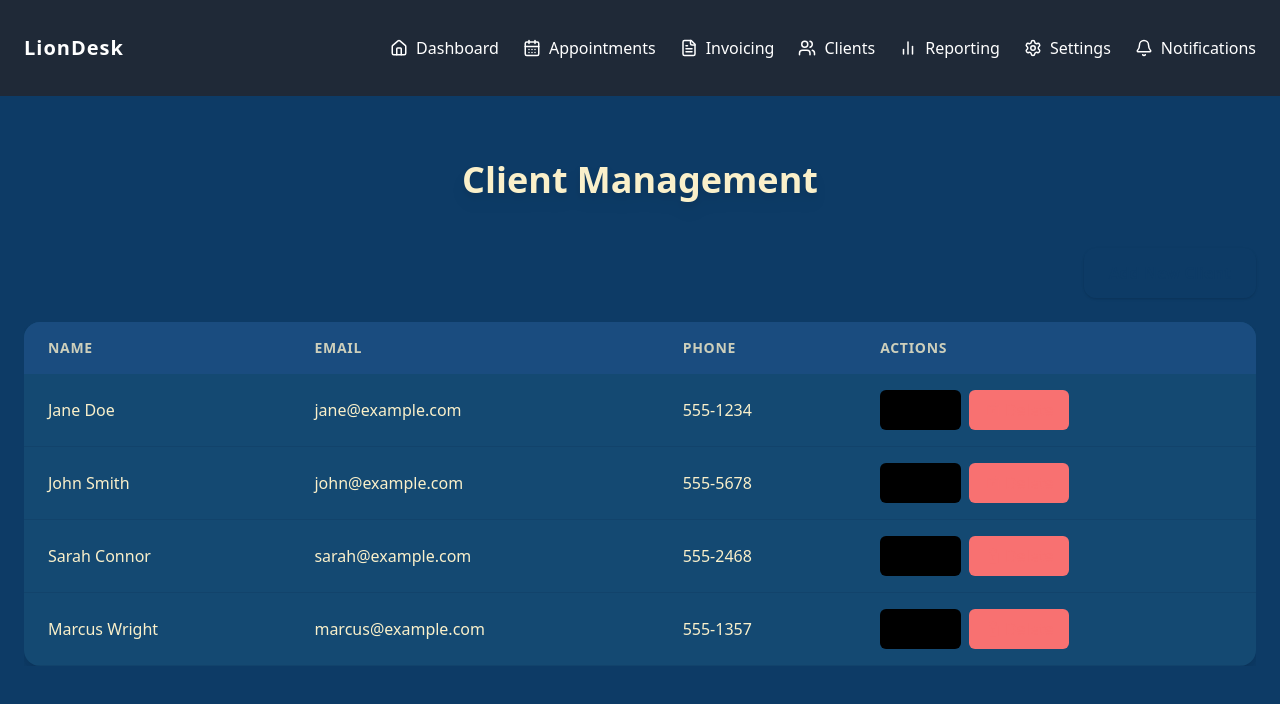
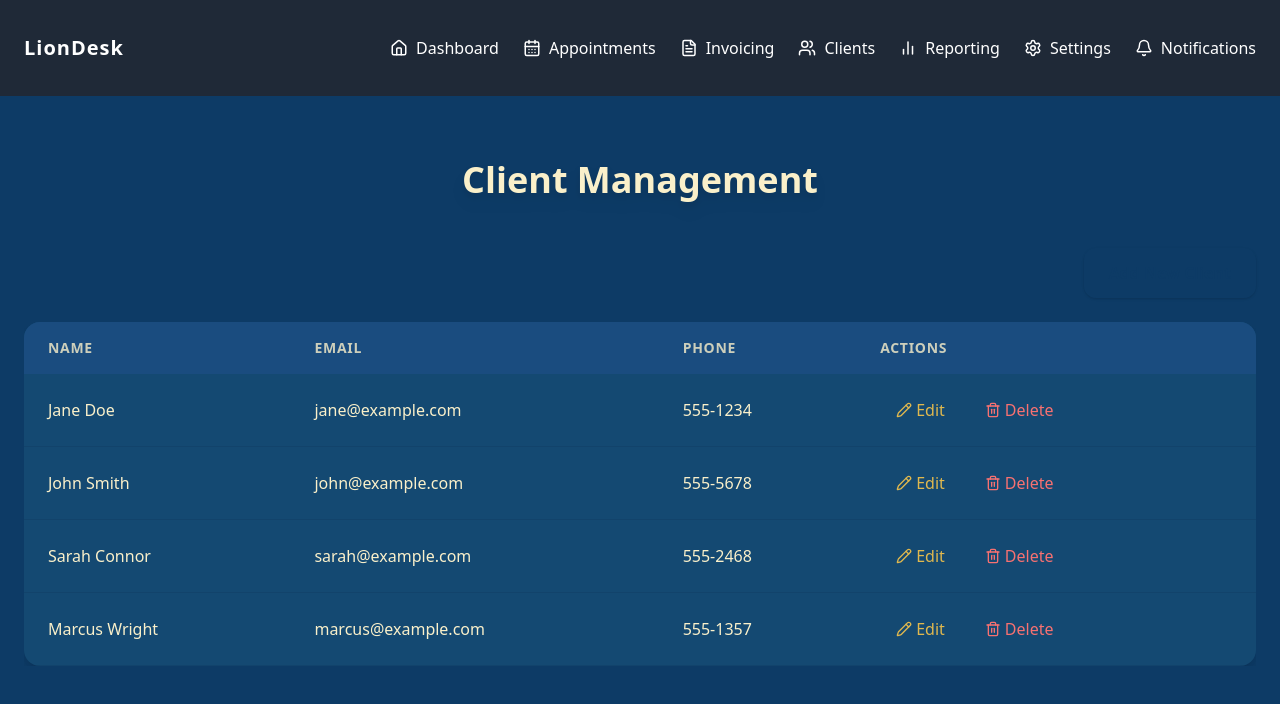
Before and after one commit to jcason21/RemyLeoDemo, a Next.js app: page /liondesk/clients in a window 1280 px wide. Shown: the top 704 px of the page. Built offline with nearby package versions, Linux system fonts and the light colour scheme.

Commit message:
Fix button variant type error

```diff
--- a/pages/liondesk/clients.tsx
+++ b/pages/liondesk/clients.tsx
@@ -1,7 +1,7 @@
 import React from "react";
 import LiondeskNavbar from "../../components/LiondeskNavbar";
 import { Button } from "../../components/ui/button";
-import { Pencil, Trash2, Eye, Send, FileText } from "lucide-react";
+import { Pencil, Trash2 } from "lucide-react";
 
 export default function ClientsPage() {
   const clients = [
@@ -52,15 +52,15 @@ export default function ClientsPage() {
                   <td className="px-6 py-4">
                     <div className="flex gap-2">
                       <Button
-                        variant="ghost"
-                        className="text-[#E0B84E] hover:underline px-3 flex items-center gap-1"
+                        variant="outline"
+                        className="border-none bg-transparent text-[#E0B84E] hover:underline px-3 flex items-center gap-1"
                       >
                         <Pencil className="w-4 h-4" />
                         Edit
                       </Button>
                       <Button
-                        variant="ghost"
-                        className="text-red-400 hover:underline px-3 flex items-center gap-1"
+                        variant="outline"
+                        className="border-none bg-transparent text-red-400 hover:underline px-3 flex items-center gap-1"
                       >
                         <Trash2 className="w-4 h-4" />
                         Delete
```
